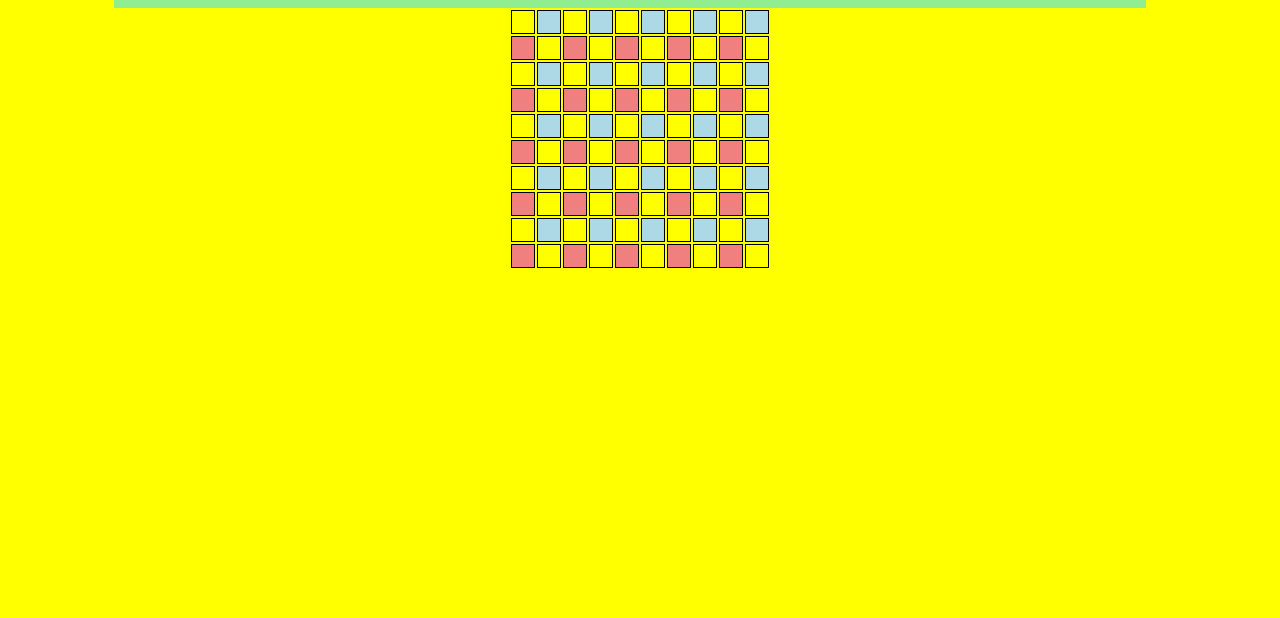
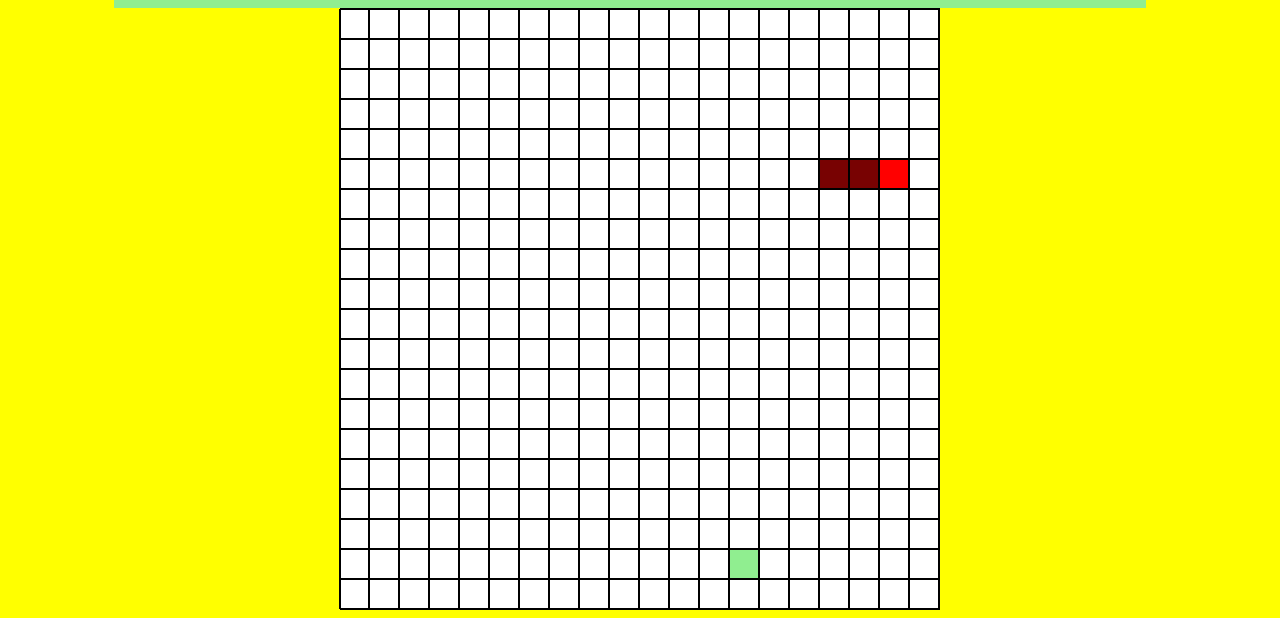
Before and after one commit to Lillianleykin22/squares.2, a plain HTML site: page snake2.html in a window 1280 px wide. Shown: the part 205-823 px from the top of the page. Before the commit the page ends 800 px from the top, so only its background shows below. Drawn offline with Linux system fonts and the light colour scheme.

Commit message:
גרסה בעייתית של צעד שמאלה

```diff
--- a/snake2.html
+++ b/snake2.html
@@ -20,7 +20,7 @@
     }
         td{
             height: 20px;
-            width: 20px;
+            width: 30px;
             border: 1px solid black;
         }
         table{margin: 0 auto;}
@@ -44,6 +44,27 @@
         border-radius: 8px;
         cursor: pointer;
     }
+    #gameboard{
+        margin: 0 auto;
+        width: 600px;
+        display: grid;
+        grid-template-columns: repeat(20, 30px);
+        grid-template-rows: repeat(20, 30px);
+        background-color: white;
+        border: 1px solid black;
+        box-sizing: border-box;
+
+    }
+    #gameboard div{
+        border: 1px solid black;
+    }
+    .food{
+        background-color: lightgreen;
+    }.snake{
+        background-color: red;
+    }.snakeHead{
+        background-color: #780202;
+    }
 
 </style>
 </head>
@@ -54,140 +75,116 @@
 <div class = "greenText">לחץ על הכפתור הירוק
 <button>להתחלת משחק חדש</button>
 </div>
-<table>
-    <tr>
-        <td></td>
-        <td></td>
-        <td></td>
-        <td></td>
-        <td></td>
-        <td></td>
-        <td></td>
-        <td></td>
-        <td></td>
-        <td></td>
-    </tr>
-    <tr>
-        <td></td>
-        <td></td>
-        <td></td>
-        <td></td>
-        <td></td>
-        <td></td>
-        <td></td>
-        <td></td>
-        <td></td>
-        <td></td>
-    </tr>
-    <tr>
-        <td></td>
-        <td></td>
-        <td></td>
-        <td></td>
-        <td></td>
-        <td></td>
-        <td></td>
-        <td></td>
-        <td></td>
-        <td></td>
-    </tr>
-    <tr>
-        <td></td>
-        <td></td>
-        <td></td>
-        <td></td>
-        <td></td>
-        <td></td>
-        <td></td>
-        <td></td>
-        <td></td>
-        <td></td>
-    </tr>
-    <tr>
-        <td></td>
-        <td></td>
-        <td></td>
-        <td></td>
-        <td></td>
-        <td></td>
-        <td></td>
-        <td></td>
-        <td></td>
-        <td></td>
-    </tr>
-    <tr>
-        <td></td>
-        <td></td>
-        <td></td>
-        <td></td>
-        <td></td>
-        <td></td>
-        <td></td>
-        <td></td>
-        <td></td>
-        <td></td>
-    </tr>
-    <tr>
-        <td></td>
-        <td></td>
-        <td></td>
-        <td></td>
-        <td></td>
-        <td></td>
-        <td></td>
-        <td></td>
-        <td></td>
-        <td></td>
-    </tr>
-    <tr>
-        <td></td>
-        <td></td>
-        <td></td>
-        <td></td>
-        <td></td>
-        <td></td>
-        <td></td>
-        <td></td>
-        <td></td>
-        <td></td>
-    </tr>
-    <tr>
-        <td></td>
-        <td></td>
-        <td></td>
-        <td></td>
-        <td></td>
-        <td></td>
-        <td></td>
-        <td></td>
-        <td></td>
-        <td></td>
-    </tr>
-    <tr>
-        <td></td>
-        <td></td>
-        <td></td>
-        <td></td>
-        <td></td>
-        <td></td>
-        <td></td>
-        <td></td>
-        <td></td>
-        <td></td>
-    </tr>
-
-</table>
+<div id="gameboard"></div>
 <script>
+    const CellValues ={
+        EMPTY:0,
+        FOOD:5,
+        SNAKE:10,
+        SNAKE_HEAD:4,
+    }
     let numOfCols = 20;
     let numOfRows = 20;
-    let borad = [];
+    let board = [];
     for (let i = 0; i < numOfRows; i++) {
-        borad[i] = ([]);
-        for (let j = 0; j < numOfCols; j++) {
-            borad[i].push(0);
+
+    }
+    console.log(board);
+    function CreatBoard(){
+        for (let i = 0; i < numOfRows; i++) {
+            board[i] = [];
+            for (let j = 0; j < numOfCols; j++) {
+                board[i].push(CellValues.EMPTY);
+            }
         }
     }
-    console.log(borad);
+    function AddFood(){
+        let row, col;
+        do {
+            col = Math.floor(Math.random() * numOfCols);
+            row = Math.floor(Math.random() * numOfRows);
+        }
+        while(board[row][col] !== CellValues.EMPTY)
+        board[row][col] = CellValues.FOOD;
+    }
+    function ShowBoardWithInnerHTML(){
+        let brd = document.getElementById("gameboard");
+        let str = "";
+        str += "<table>";
+        for (let r = 0; r < numOfRows; r++) {
+            str += "<tr>";
+            for (let c = 0; c < numOfCols; c++) {
+                if(board [r][c] === CellValues.FOOD) {
+                    str += "<td class = 'food'></td>";
+                }
+                else {
+                    str += "<td></td>";
+                }
+            }
+            str += "</tr>";
+        }
+        str += "</table>";
+        brd.innerHTML = str;
+    }
+    function ShowBoard(){
+        let brd = document.getElementById("gameboard");
+        let tbl = document.getElementById("table");
+        for (let r = 0; r < numOfRows; r++) {
+            let tr = document.createElement("tr");
+            for (let c = 0; c < numOfCols; c++) {
+                let td = document.createElement("td");
+                if (board [r][c] === CellValues.SNAKE) {
+                    td.classList.add("snake");
+                }else if (board [r][c] === CellValues.FOOD) {
+                    td.classList.add("food");
+                }
+                tr.appendChild(td);
+            }
+            tbl.appendChild(tr);
+        }
+        brd.appendChild(tbl);
+    }
+    function ShowBoardWithDiv() {
+        let brd = document.getElementById("gameboard");
+        for (let r = 0; r < numOfRows; r++) {
+            for (let c = 0; c < numOfCols; c++) {
+                let el = document.createElement("div");
+                switch(board[r][c]){
+                    case CellValues.SNAKE:     el.classList.add("snake");    break;
+                    case CellValues.SNAKE_HEAD:el.classList.add("snakeHead");break;
+                    case CellValues.FOOD:      el.classList.add("food");     break;
+                }
+            brd.appendChild(el);
+            }
+        }
+    }
+    let tail;
+    function InitSnake() {
+        board [5][0] = CellValues.SNAKE;
+        board [5][1] = CellValues.SNAKE;
+        board [5][2] = CellValues.SNAKE_HEAD;
+        tail = {r:5, c:0};
+    }
+    function moveLeft(){
+        for(let r = 0; r < numOfRows; r++) {
+            for (let c = 0; c < numOfCols; c++) {
+                if (board[r][c] === CellValues.SNAKE_HEAD) {
+                    board[r][c + 1] = CellValues.SNAKE_HEAD;
+                    board[r][c + 2] = CellValues;
+                    board[tail.r] [tail.c] = CellValues.EMPTY;
+                    return
+                }
+            }
+        }
+    }
+
+    CreatBoard();
+    InitSnake();
+    moveLeft();
+    AddFood();
+    ShowBoardWithDiv();
+    console.log(board);
+
 </script>
 </body>
 </html>
```
